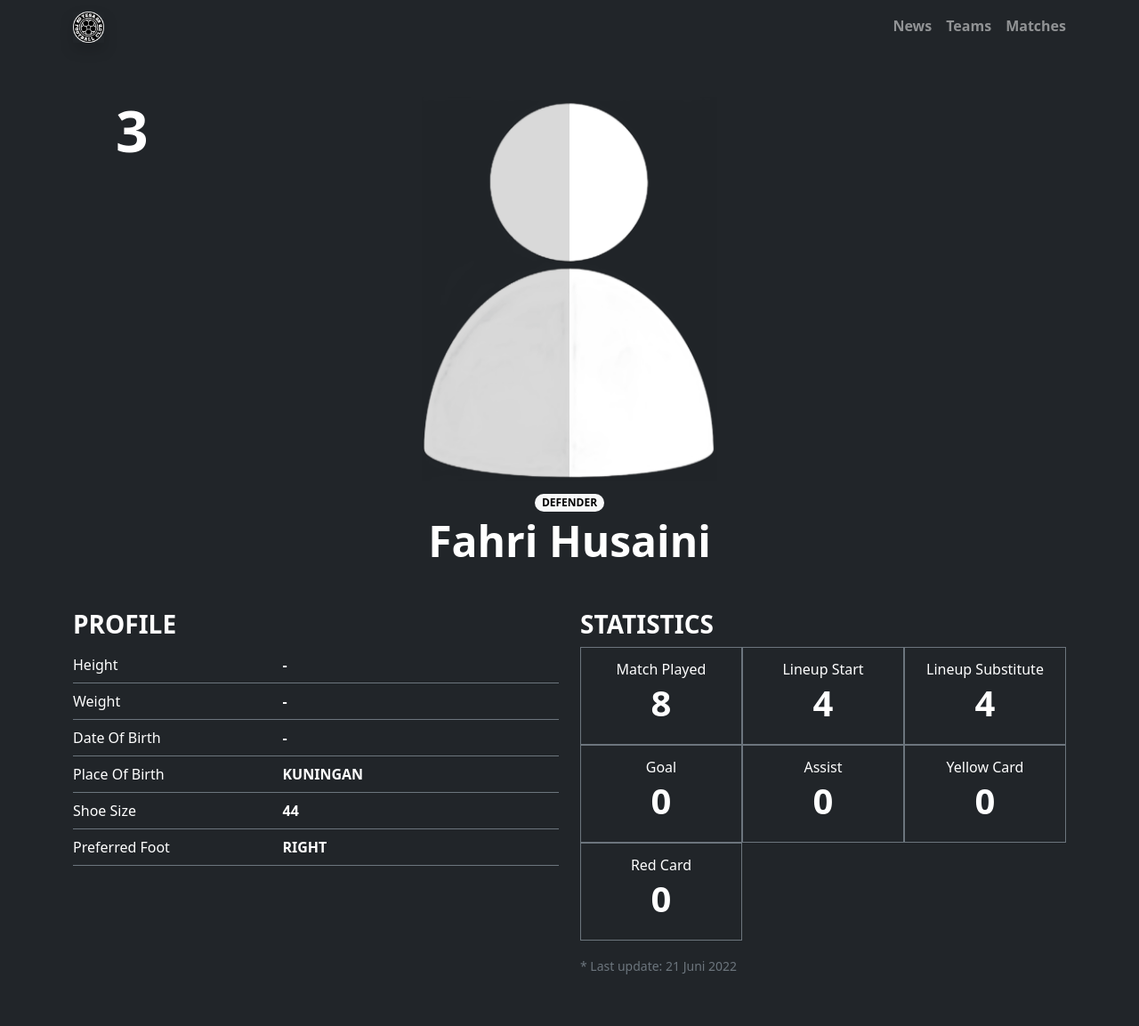
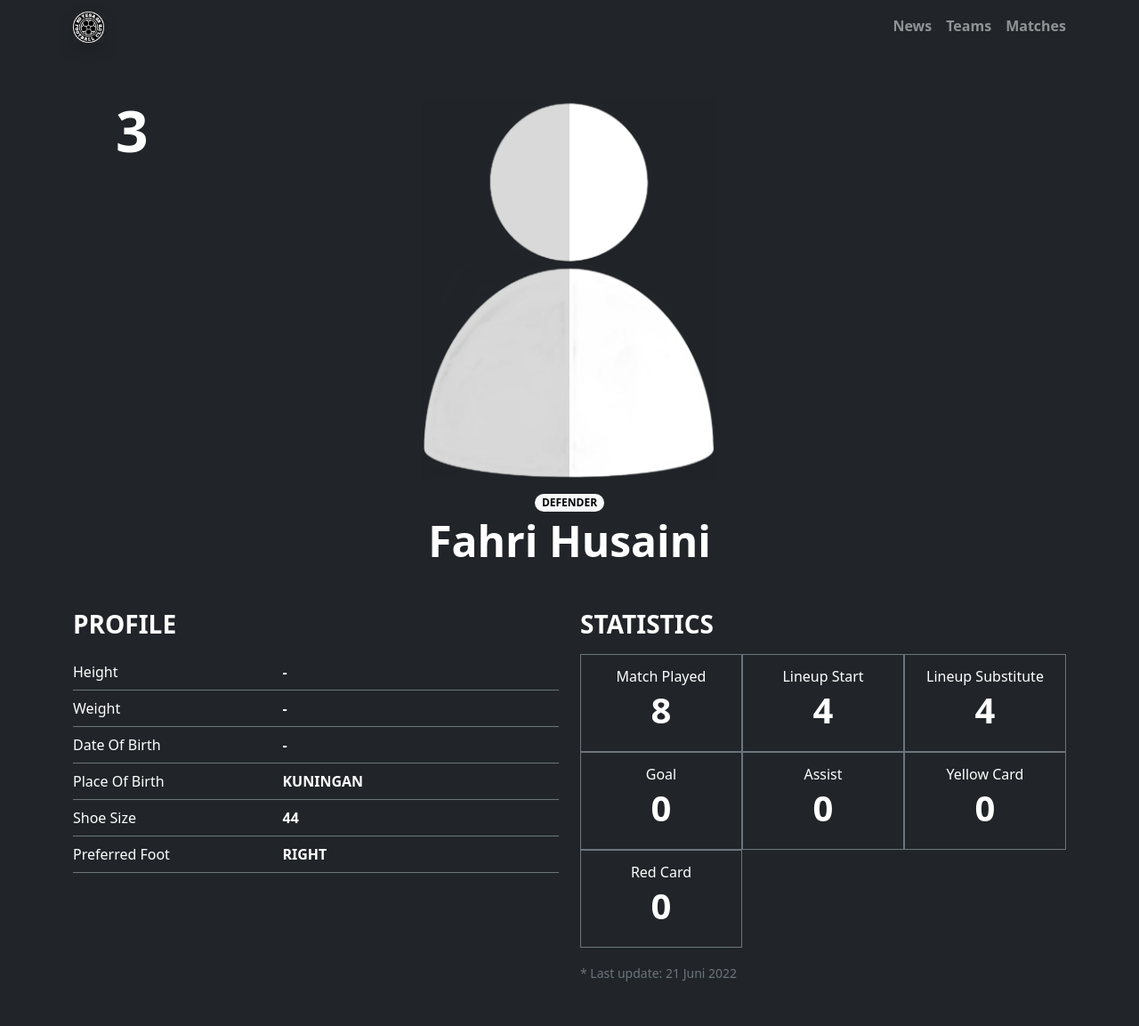
Before and after one commit to tesafc/tesafc.github.io, a Jekyll site: the page built from _players/2-number-3.md, in a window 1280 px wide. Shown: the whole page at 89% size. Built offline with Jekyll 4.4.1, drawn with Linux system fonts in a browser that asks for light colours; nearby versions of some CDN libraries.

Commit message:
Update player.html

```diff
--- a/_layouts/player.html
+++ b/_layouts/player.html
@@ -18,7 +18,7 @@ layout: default
     </div>
     <div class="row row-cols-1 row-cols-md-2">
       <div class="col">
-        <h3 class="text-uppercase fw-bolder mb-0 pb-2">profile</h3>
+        <h3 class="text-uppercase fw-bolder mb-0 pb-3">profile</h3>
         <table class="table text-bg-dark border-secondary bg-transparent">
           <tbody>
             {% for item in page.details %}
@@ -32,7 +32,7 @@ layout: default
       </div>
       {% if page.stats %}
       <div class="col text-bg-dark bg-transparent">
-        <h3 class="text-uppercase fw-bolder mb-0 pt-5 pt-md-0 pb-2">statistics</h3>
+        <h3 class="text-uppercase fw-bolder mb-0 pt-5 pt-md-0 pb-3">statistics</h3>
         <div class="row row-cols-3 row-cols-md-3 g-0">
           {% for stat in page.stats %}
           <div class="col border border-secondary">
```
